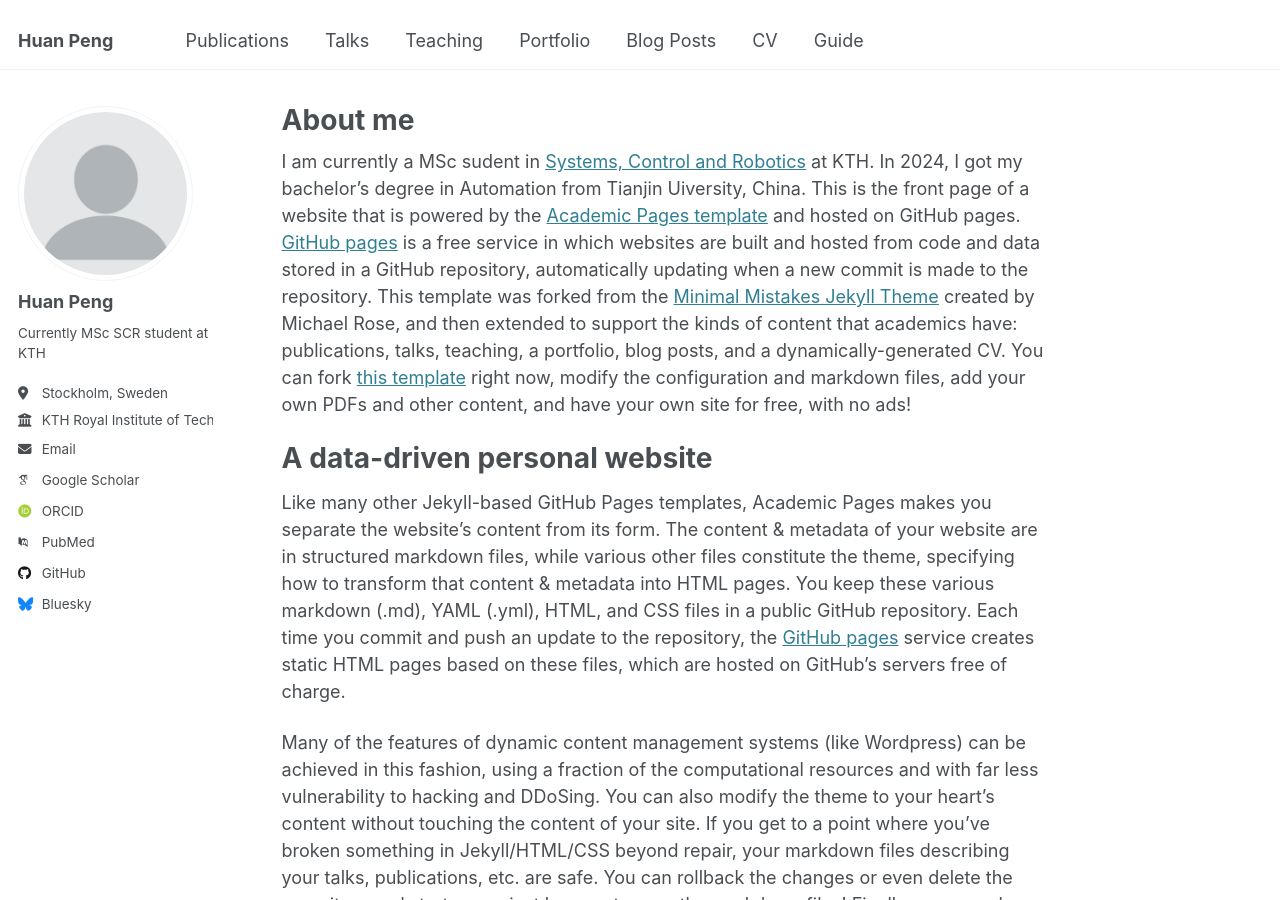
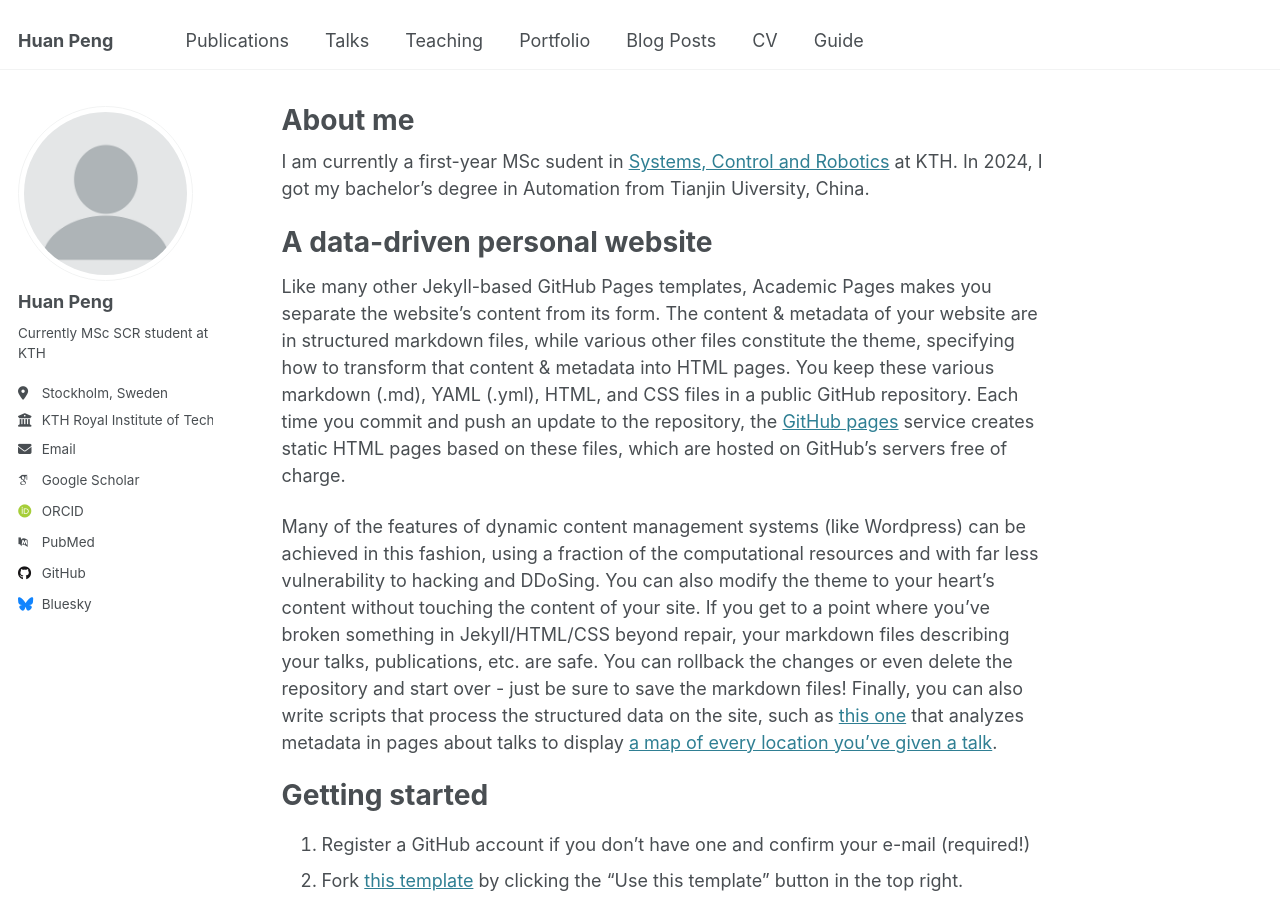
Before and after one commit to huanpen/huanpeng, a Jekyll site: the page built from _pages/about.md, in a window 1280 px wide and 900 px high. Built offline with Jekyll 4.4.1, drawn with Linux system fonts in a browser that asks for light colours; some web fonts are replaced.

Commit message:
Update about.md
Signed-off-by: Huan Peng <huanp@kth.se>

```diff
--- a/_pages/about.md
+++ b/_pages/about.md
@@ -7,8 +7,7 @@ redirect_from:
   - /about.html
 ---
 
-I am currently a MSc sudent in [Systems, Control and Robotics](https://www.kth.se/en/studies/master/systems-control-robotics/msc-systems-control-and-robotics-1.8733) at KTH. In 2024, I got my bachelor's degree in Automation from Tianjin Uiversity, China.
-This is the front page of a website that is powered by the [Academic Pages template](https://github.com/academicpages/academicpages.github.io) and hosted on GitHub pages. [GitHub pages](https://pages.github.com) is a free service in which websites are built and hosted from code and data stored in a GitHub repository, automatically updating when a new commit is made to the repository. This template was forked from the [Minimal Mistakes Jekyll Theme](https://mmistakes.github.io/minimal-mistakes/) created by Michael Rose, and then extended to support the kinds of content that academics have: publications, talks, teaching, a portfolio, blog posts, and a dynamically-generated CV. You can fork [this template](https://github.com/academicpages/academicpages.github.io) right now, modify the configuration and markdown files, add your own PDFs and other content, and have your own site for free, with no ads!
+I am currently a first-year MSc sudent in [Systems, Control and Robotics](https://www.kth.se/en/studies/master/systems-control-robotics/msc-systems-control-and-robotics-1.8733) at KTH. In 2024, I got my bachelor's degree in Automation from Tianjin Uiversity, China.
 
 A data-driven personal website
 ======
```
